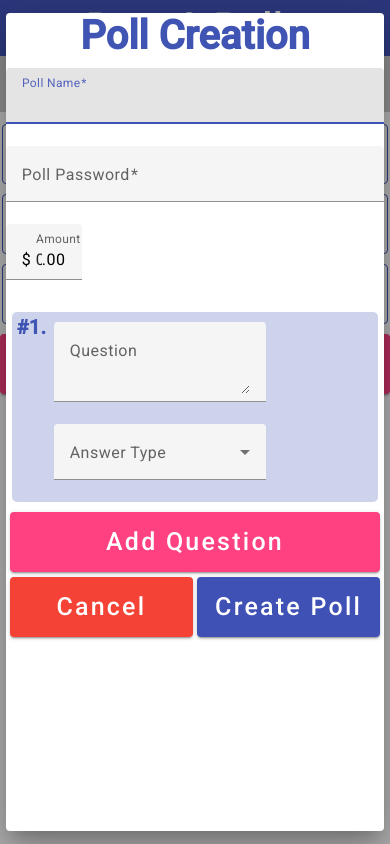
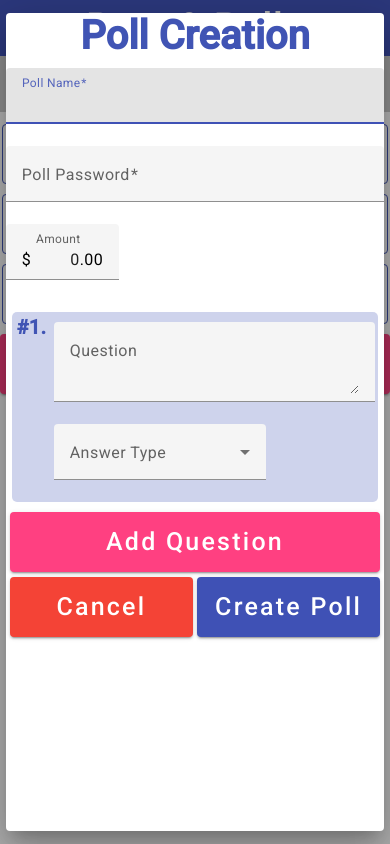
Before and after one commit to gabtrembb/gabtrembb.github.io, an Angular app: page / in a window 390 px wide. Both pictures are taken after a click on the button "Create New". Built offline with nearby package versions, Linux system fonts and the light colour scheme.

Commit message:
changed amount and question size problem from iphone

```diff
--- a/src/app/poll-creation/poll-creation.component.css
+++ b/src/app/poll-creation/poll-creation.component.css
@@ -40,7 +40,7 @@
 }
 
 .amount {
-    width: 20%;
+    width: 30%;
 }
 
 input[matinput]::-webkit-outer-spin-button,
--- a/src/app/poll-creation/poll-creation.component.html
+++ b/src/app/poll-creation/poll-creation.component.html
@@ -19,7 +19,7 @@
             <p class="question-number">#{{i + 1}}.</p>
         </div>
         <div style="flex-grow: 1;">
-            <mat-form-field style="padding-top: 10px; width: auto;">
+            <mat-form-field style="padding-top: 10px; width: 99%;">
                 <mat-label>Question</mat-label>
                 <textarea matInput [(ngModel)]="question.question"></textarea>
             </mat-form-field>
```
Also changed, not shown: 12 other files (tests, documents, lock files or other folders).
